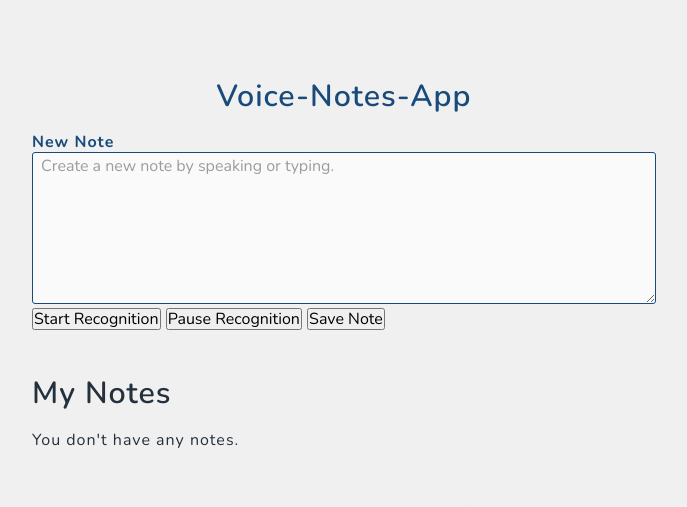
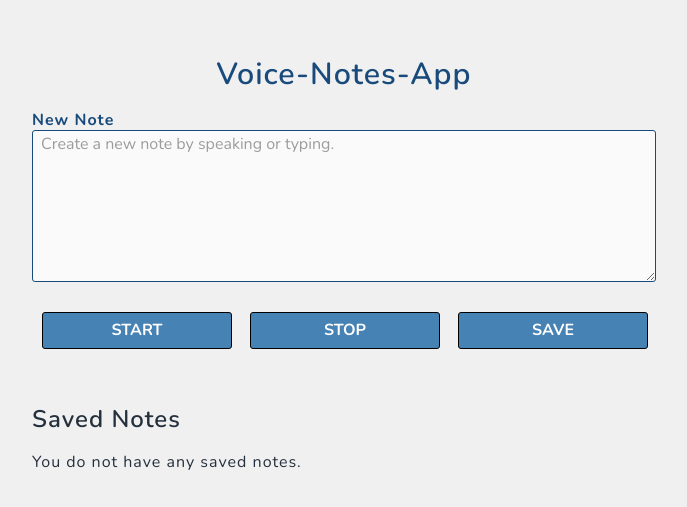
Before and after one commit to MAbdurahman/js-voice-note-app, a website: page index.html in a window 1280 px wide. Shown: the part 151-658 px from the top of the page, without its empty margins (296-983 px from the left). Drawn offline with nearby package versions, Linux system fonts and the light colour scheme.

Commit message:
Add button styles

```diff
--- a/index.html
+++ b/index.html
@@ -21,17 +21,19 @@
             <label class="input-label" for="note-textarea">New Note</label>
             <textarea id="note-textarea" class="note-textarea" spellcheck="false" placeholder="Create a new note by speaking or typing." cols="25" rows="5"></textarea>
         </div>
-        <button id="start-record-btn" title="Start Recording">Start Recognition</button>
-        <button id="pause-record-btn" title="Pause Recording">Pause Recognition</button>
-        <button id="save-note-btn" title="Save Note">Save Note</button>
-        <!-- <p id="recording-instructions">Press the <strong>Start Recognition</strong> button and allow access.</p> -->
-
-        <h3>My Notes</h3>
-        <ul id="notes">
-            <li>
-                <p class="no-notes">You don't have any notes.</p>
-            </li>
-        </ul>
+        <div class="button-wrapper">
+            <button class="btn-fill" id="start-record-btn" >Start</button>
+            <button class="btn-fill" id="stop-record-btn">Stop</button>
+            <button class="btn-fill" id="save-record-btn">Save</button>
+        </div>
+        <div class="saved-notes-wrapper">
+            <h4>Saved Notes</h4>
+            <ul id="notes">
+                <li>
+                    <p class="no-notes">You do not have any saved notes.</p>
+                </li>
+            </ul>
+        </div>
 
     </div>
 </div>
--- a/scss/main.scss
+++ b/scss/main.scss
@@ -201,6 +201,7 @@ label.input-label {
   max-height: 480px;
   min-height: 152px;
   padding: .25em .50em;
+  margin-bottom: 1em;
   background-color: var(--clr-neutral-100);
   resize: vertical;
   border: 1px solid var(--clr-primary-800);
@@ -249,3 +250,99 @@ textarea::placeholder {
   color: #9c9c9c;
 
 }
+
+
+/*=============================================
+          button-wrapper
+================================================*/
+div.button-wrapper {
+  display: flex;
+  flex-direction: row;
+  justify-content: center;
+}
+
+
+
+
+/*=============================================
+        button
+================================================*/
+
+button {
+  position: relative;
+  width: 33.333%;
+  padding: 8px 16px;
+  margin: 10px;
+  text-transform: uppercase;
+  border: 1px solid black;
+  border-radius: var(--br-border-radius);
+  background: steelblue;
+  -moz-transition: all 300ms;
+  -o-transition: all 300ms;
+  -webkit-transition: all 300ms;
+  transition: all 300ms;
+  z-index: 1;
+  color: white;
+  font-weight: 700;
+  overflow: hidden;
+  cursor: pointer;
+}
+button:hover {
+  border-color: steelblue;
+  color: steelblue;
+}
+button:after {
+  content: '';
+  position: absolute;
+  z-index: -1;
+  top: 0;
+  bottom: 0;
+  left: 0;
+  right: 0;
+  -moz-transition: all 300ms;
+  -o-transition: all 300ms;
+  -webkit-transition: all 300ms;
+  transition: all 300ms;
+  background: white;
+}
+
+.btn-fill::after {
+  height: 100%;
+  width: 100%;
+  -moz-transform: scale(0);
+  -ms-transform: scale(0);
+  -webkit-transform: scale(0);
+  transform: scale(0);
+}
+
+.btn-fill:hover::after {
+  -moz-transform: scale(1);
+  -ms-transform: scale(1);
+  -webkit-transform: scale(1);
+  transform: scale(1);
+}
+
+button.btn-fill:not(last-child) {
+  margin-right: .5em;
+}
+
+
+
+/*=============================================
+
+================================================*/
+
+
+
+
+/*=============================================
+
+================================================*/
+
+
+
+
+
+/*=============================================
+
+================================================*/
```
Also changed, not shown: css/main.css, 1 other file.
